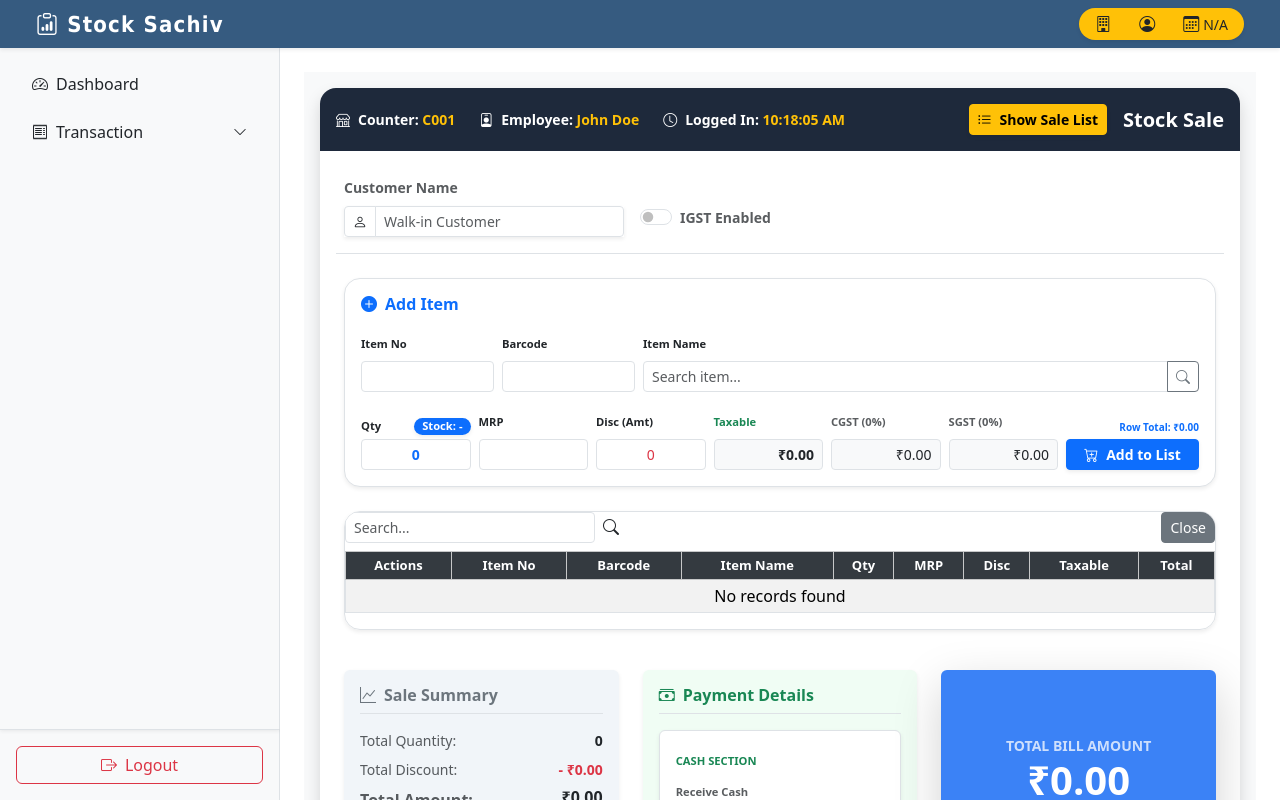
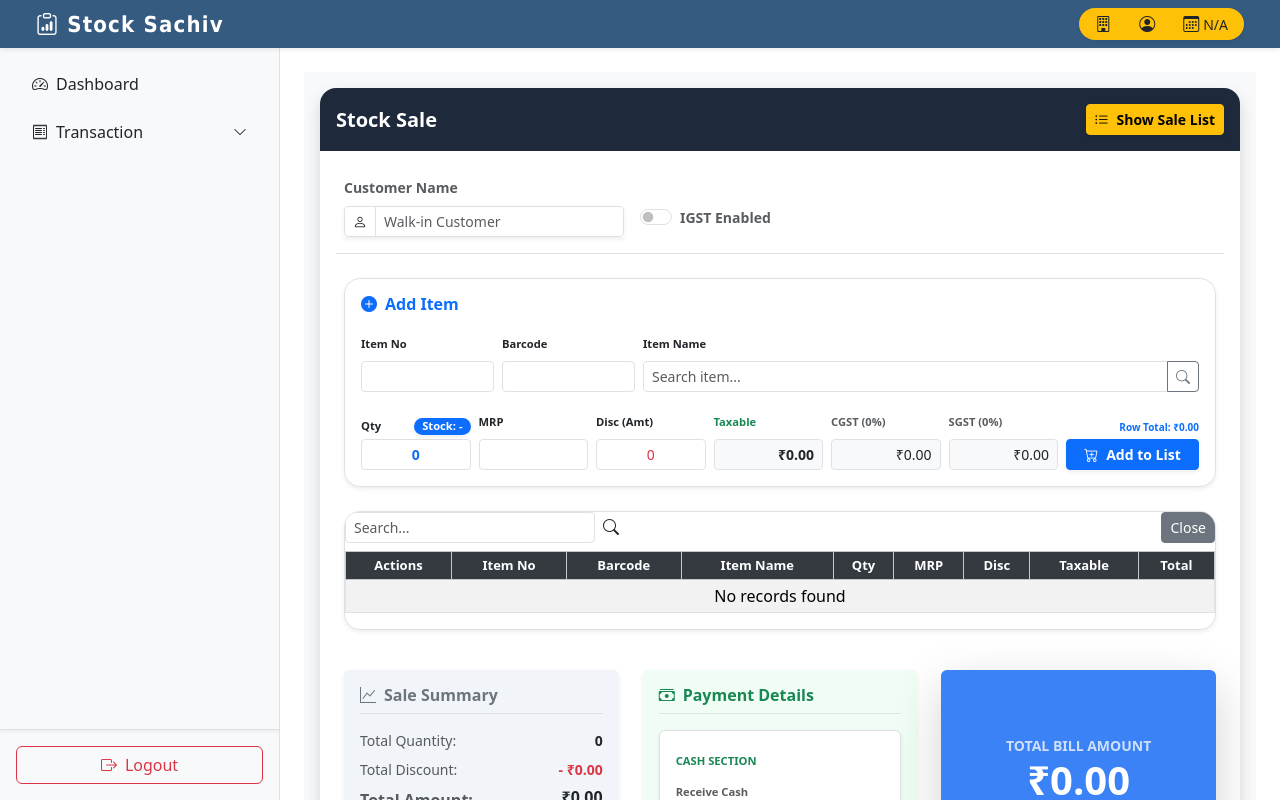
Before and after one commit to Infosonicdevs/stockonline, a React (Vite) app: page /stocksales in a window 1280 px wide. Built offline with nearby package versions, Linux system fonts and the light colour scheme.

Commit message:
17-04-2026

```diff
--- a/src/pages/masters/stock/Stocksale.jsx
+++ b/src/pages/masters/stock/Stocksale.jsx
@@ -34,9 +34,6 @@ const Stocksale = () => {
     // Master Info
     isIGST: false,
     customerName: "",
-    counterNo: "C001", // Mocked
-    employeeName: "John Doe", // Mocked
-    loginTime: new Date().toLocaleTimeString(), // Mocked
 
     // Item Entry
     id: null,
@@ -820,11 +817,7 @@ const Stocksale = () => {
       <div className="card shadow border-0 rounded-4 overflow-hidden mb-4">
         {/* --- Header: Mocked Labels --- */}
         <div className="card-header border-0 text-white p-3 d-flex justify-content-between align-items-center" style={{ backgroundColor: "#1e293b" }}>
-          <div className="d-flex gap-4 small fw-bold">
-            <span><i className="bi bi-shop me-2"></i>Counter: <span className="text-warning">{formData.counterNo}</span></span>
-            <span><i className="bi bi-person-badge me-2"></i>Employee: <span className="text-warning">{formData.employeeName}</span></span>
-            <span><i className="bi bi-clock me-2"></i>Logged In: <span className="text-warning">{formData.loginTime}</span></span>
-          </div>
+          <h5 className="mb-0 fw-bold">Stock Sale</h5>
           <div className="d-flex align-items-center gap-3">
             <button className="btn btn-warning btn-sm fw-bold shadow-sm" onClick={() => {
               if (!showSaleTable) fetchTransactions();
@@ -833,8 +826,13 @@ const Stocksale = () => {
               <i className={`bi ${showSaleTable ? 'bi-plus-circle' : 'bi-list-ul'} me-2`}></i>
               {showSaleTable ? "New Sale Entry" : "Show Sale List"}
             </button>
-            <h5 className="mb-0 fw-bold">Stock Sale</h5>
-          </div>
+
+
+
+
+
+
+                    </div>
         </div>
 
         <div className="card-body p-4">
```
